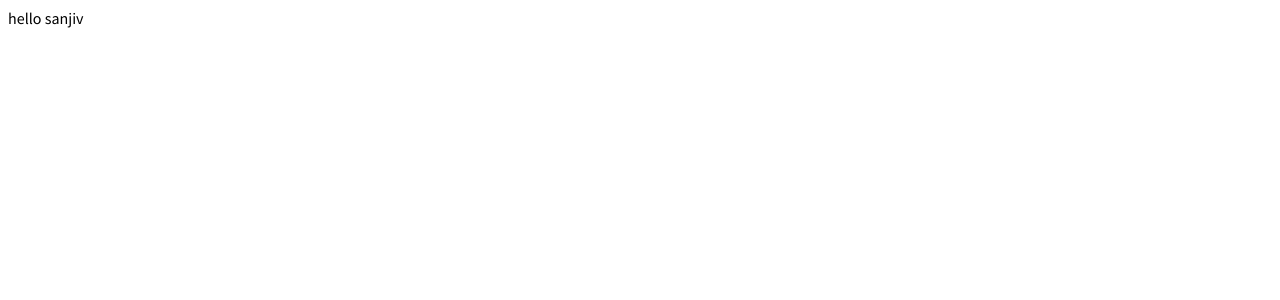
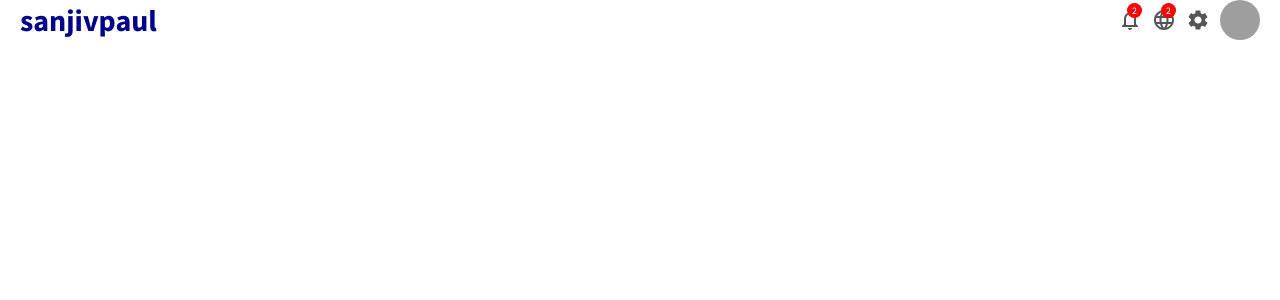
Before and after one commit to sanjivpaul/react_admin_dashboard, a React (Create React App) app: page / in a window 1280 px wide. Shown: the top 300 px of the page. Built offline with nearby package versions, Linux system fonts and the light colour scheme; grey boxes are pictures that could not be loaded.

Commit message:
topbar component created👩‍💻

```diff
--- a/public/index.html
+++ b/public/index.html
@@ -15,6 +15,7 @@
     <style>
       * {
         font-family: "Source Sans Pro", sans-serif;
+        margin: 0;
       }
     </style>
     <title>react admin app</title>
--- a/src/App.js
+++ b/src/App.js
@@ -1,9 +1,9 @@
-
+import Topbar from "./components/topbar/Topbar"
 
 function App() {
   return (
-    <div className="App">
-      hello sanjiv
+    <div>
+      <Topbar />
     </div>
   );
 }
--- /dev/null
+++ b/src/components/topbar/Topbar.jsx
@@ -0,0 +1,29 @@
+import React from 'react'
+import "./topbar.css"
+import { NotificationsNone, Language, Settings } from '@material-ui/icons';
+
+export default function Topbar() {
+    return (
+        <div className='topbar'>
+            <div className="topbarWrapper">
+                <div className="topLeft">
+                    <span className="logo">sanjivpaul</span>
+                </div>
+                <div className="topRight">
+                    <div className="topbarIconContainer">
+                        <NotificationsNone />
+                        <span className="topIconBadge">2</span>
+                    </div>
+                    <div className="topbarIconContainer">
+                        <Language />
+                        <span className="topIconBadge">2</span>
+                    </div>
+                    <div className="topbarIconContainer">
+                        <Settings />
+                    </div>
+                    <img src="https://4.bp.blogspot.com/-tmLzHXAtKD0/UrT_ZW0URjI/AAAAAAAACZA/7yUxFzGytrE/s1600/Babies+Pictures+With+Cute+Smile+Baby+Images.jpg" alt="" className="topAvatar" />
+                </div>
+            </div>
+        </div>
+    )
+}
--- /dev/null
+++ b/src/components/topbar/topbar.css
@@ -0,0 +1,62 @@
+.topbar {
+  /* width: 100%; */
+  height: 50px;
+  background-color: white;
+  position: sticky;
+  top: 0;
+  z-index: 999;
+}
+
+.topbarWrapper {
+  /* width: 100%; */
+  padding: 0 20px;
+  display: flex;
+  align-items: center;
+  justify-content: space-between;
+}
+
+.logo {
+  font-weight: bold;
+  font-size: 30px;
+  color: darkblue;
+  cursor: pointer;
+}
+
+.topLeft {
+}
+
+.topRight {
+  display: flex;
+  align-items: center;
+  flex-direction: row;
+}
+
+.topbarIconContainer {
+  position: relative;
+  margin-right: 10px;
+  cursor: pointer;
+  color: #555;
+  display: flex;
+}
+
+.topIconBadge {
+  height: 15px;
+  width: 15px;
+  position: absolute;
+  top: -5px;
+  right: 0px;
+  background-color: red;
+  color: white;
+  border-radius: 50%;
+  display: flex;
+  align-items: center;
+  justify-content: center;
+  font-size: 10px;
+}
+
+.topAvatar {
+  height: 40px;
+  width: 40px;
+  border-radius: 50%;
+  cursor: pointer;
+}
```
